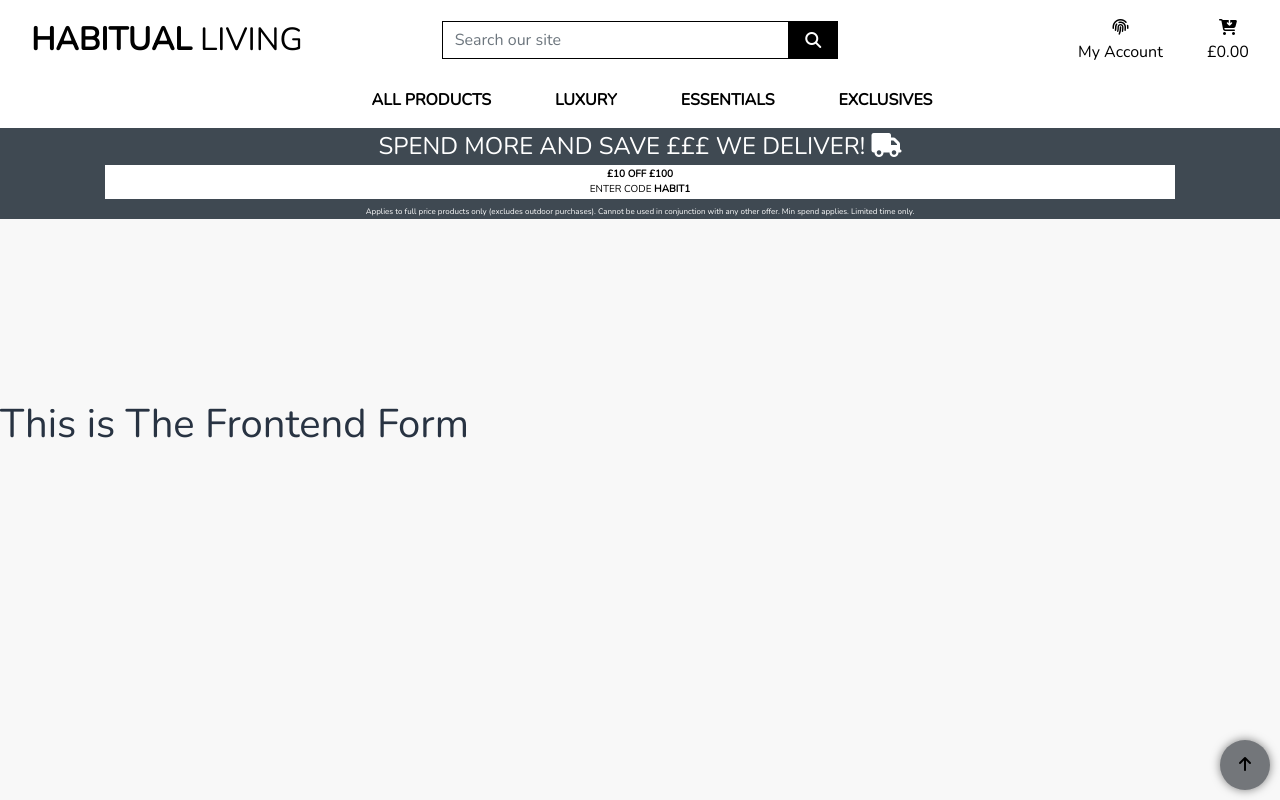
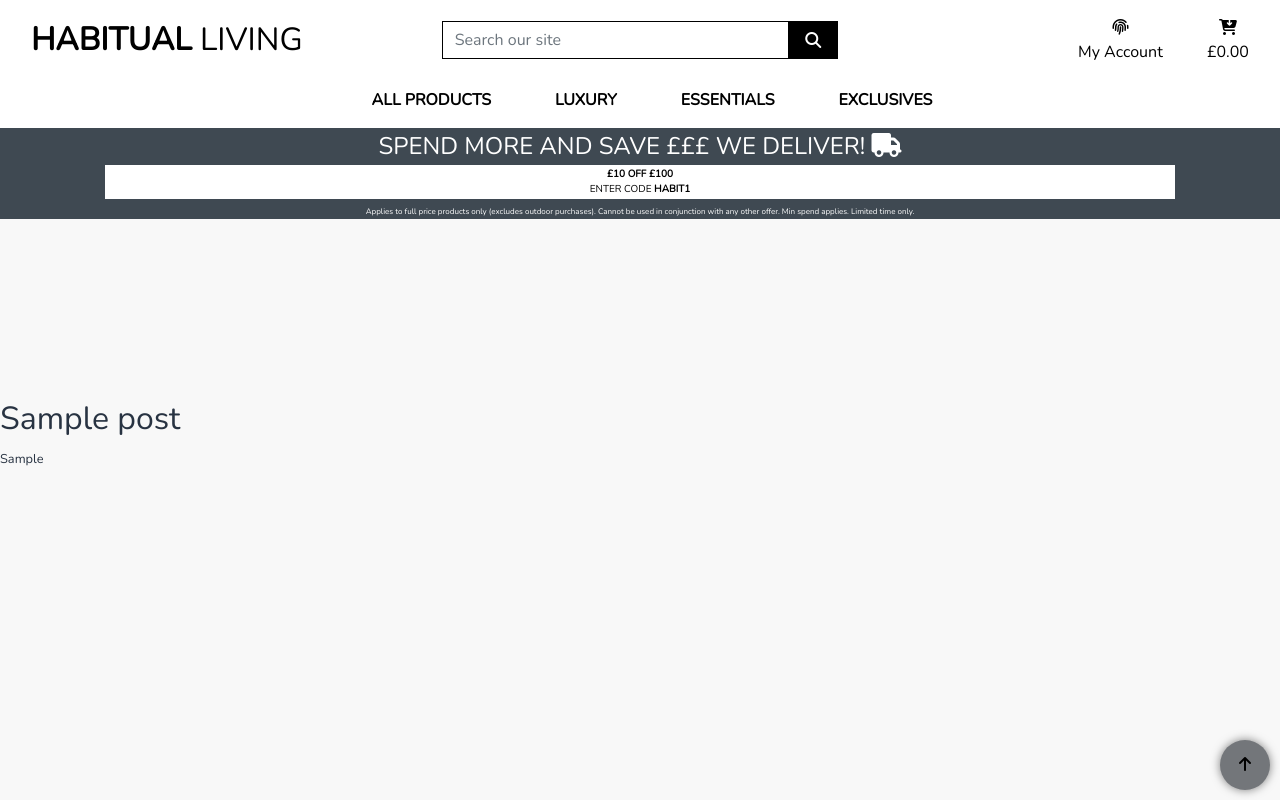
Before and after one commit to Benjamin144/Habitual-Living, a Django app: page /blog/blog in a window 1280 px wide. Run offline with Django 3.2, Linux system fonts and the light colour scheme; tables that the repository leaves empty hold one stand-in row (values such as "Sample post"); some libraries are stand-ins or nearby versions.

Commit message:
arranged body position in feedback.html

```diff
--- a/blog/templates/blog/frontend.html
+++ b/blog/templates/blog/frontend.html
@@ -8,5 +8,12 @@
         <div class="col"></div>
     </div>
 </div>
-<h1>This is The Frontend Form</h1>
+  {% for post in posts %}
+    <div class="post block">
+        <h2 class="subtitle">{{ post.title }}</h2>
+
+        <small>{{ post.intro }}</small>
+
+    </div>
+    {% endfor %}
 {% endblock %}
```
